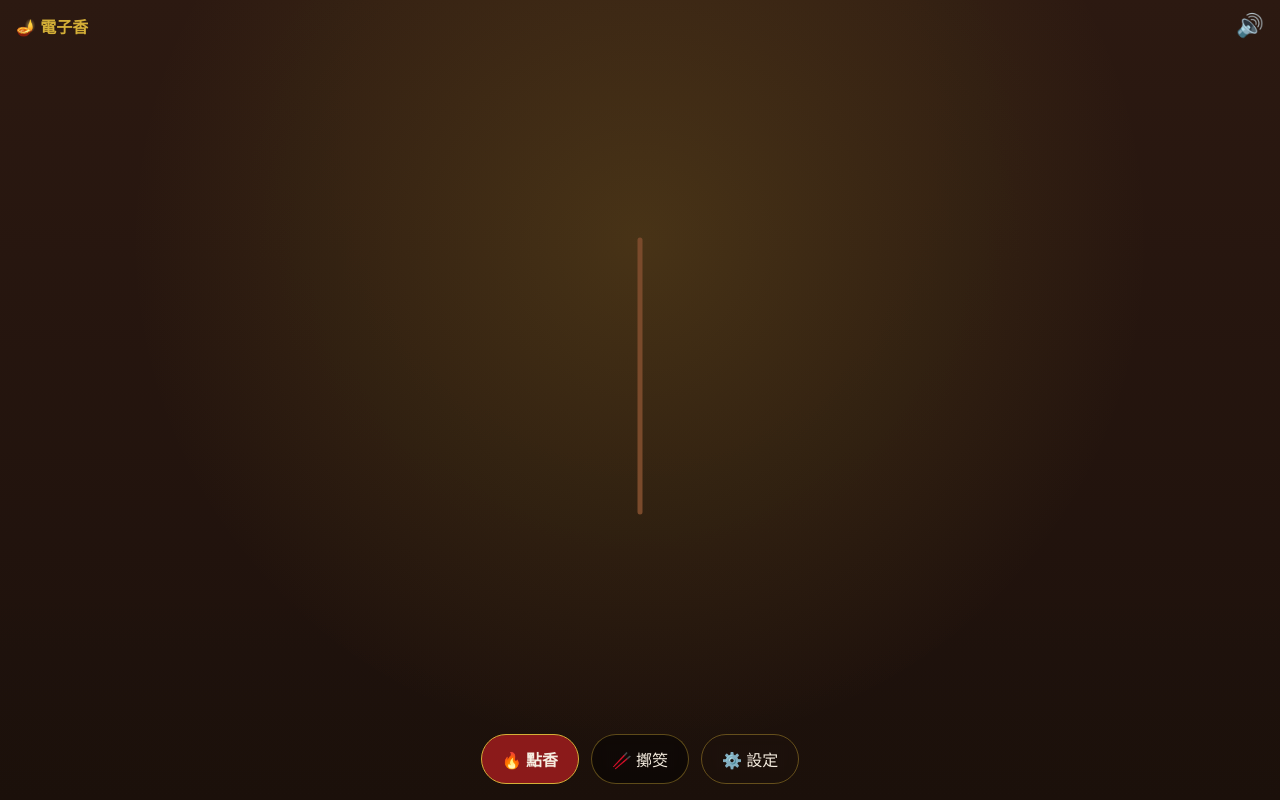
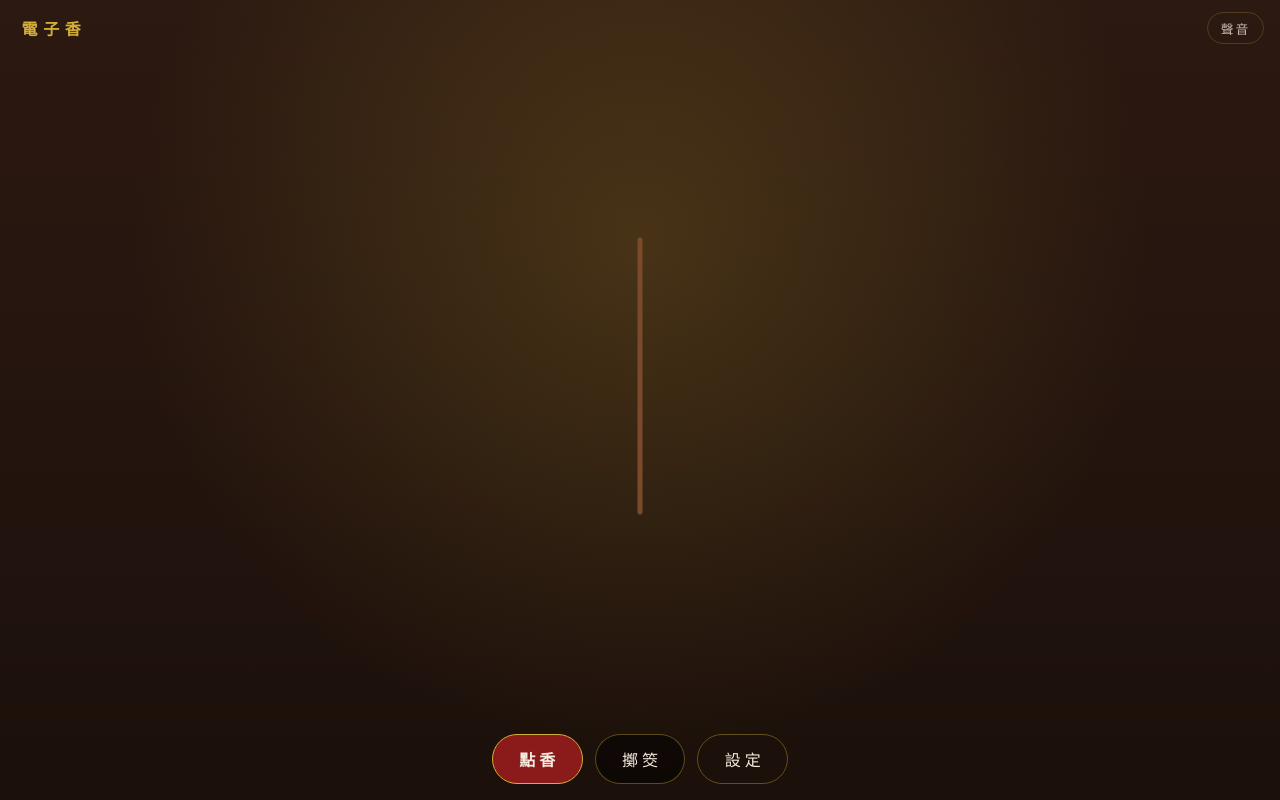
Before and after one commit to masonzeng702550/incense, a website built with Vite: page index.html in a window 1280 px wide. Both pictures are taken after a click on the button "開始參拜". Built offline with nearby package versions, Linux system fonts and the light colour scheme.

Commit message:
style: remove emoji, unify minimal temple aesthetic and redesign icon

```diff
--- a/index.html
+++ b/index.html
@@ -32,8 +32,8 @@
 
   <!-- 主要操作列 -->
   <header class="topbar">
-    <span class="brand">🪔 電子香</span>
-    <button id="muteBtn" class="icon-btn" title="靜音" aria-label="靜音">🔊</button>
+    <span class="brand">電子香</span>
+    <button id="muteBtn" class="icon-btn" title="聲音開關" aria-label="聲音開關">聲音</button>
   </header>
 
   <!-- 燃香狀態 -->
@@ -44,9 +44,9 @@
 
   <!-- 底部控制 -->
   <nav class="controls">
-    <button id="lightBtn" class="btn btn--primary">🔥 點香</button>
-    <button id="jiaobeiBtn" class="btn">🥢 擲筊</button>
-    <button id="settingsBtn" class="btn btn--ghost">⚙️ 設定</button>
+    <button id="lightBtn" class="btn btn--primary">點香</button>
+    <button id="jiaobeiBtn" class="btn">擲筊</button>
+    <button id="settingsBtn" class="btn btn--ghost">設定</button>
   </nav>
 
   <!-- 擲筊結果 -->
--- a/src/jiaobei.js
+++ b/src/jiaobei.js
@@ -3,9 +3,9 @@ import { store } from './store.js';
 import { sound } from './sound.js';
 
 const RESULTS = {
-  sheng: { name: '聖筊', desc: '神明應允 ✅' },
-  xiao: { name: '笑筊', desc: '神明微笑，請再問 🙂' },
-  yin: { name: '陰筊', desc: '神明未允，宜三思 🙏' },
+  sheng: { name: '聖筊', desc: '神明應允' },
+  xiao: { name: '笑筊', desc: '神明微笑，請再問' },
+  yin: { name: '陰筊', desc: '神明未允，宜三思' },
 };
 
 // a/b：true = 正面（平面朝上）
--- a/src/main.js
+++ b/src/main.js
@@ -59,7 +59,8 @@ lightBtn.addEventListener('click', () => {
 muteBtn.addEventListener('click', () => {
   const muted = !store.get().muted;
   store.set({ muted });
-  muteBtn.textContent = muted ? '🔇' : '🔊';
+  muteBtn.textContent = muted ? '靜音' : '聲音';
+  muteBtn.classList.toggle('is-muted', muted);
 });
 
 settingsBtn.addEventListener('click', () => { settingsPanel.hidden = false; });
@@ -67,7 +68,7 @@ closeSettings.addEventListener('click', () => { settingsPanel.hidden = true; });
 
 // 燃畢時把點香鈕變成「重新上香」
 store.subscribe((s) => {
-  if (s.phase === 'done') lightBtn.textContent = '🪔 重新上香';
-  else if (s.phase === 'burning') lightBtn.textContent = '🌬️ 熄香';
-  else lightBtn.textContent = '🔥 點香';
+  if (s.phase === 'done') lightBtn.textContent = '重新上香';
+  else if (s.phase === 'burning') lightBtn.textContent = '熄香';
+  else lightBtn.textContent = '點香';
 });
--- a/src/timer.js
+++ b/src/timer.js
@@ -55,7 +55,7 @@ export function initTimer() {
       text.textContent = `一炷香 ${fmt(left)}`;
     } else if (s.phase === 'done') {
       fill.style.width = '100%';
-      text.textContent = '一炷香已盡 🙏';
+      text.textContent = '一炷香已盡';
     }
   });
 }
--- a/styles/base.css
+++ b/styles/base.css
@@ -57,7 +57,7 @@ body:not(.phase-idle) .gate { display: none; }
   display: flex; justify-content: space-between; align-items: center;
   padding: .75rem 1rem;
 }
-.brand { font-weight: 700; color: var(--gold); }
+.brand { font-weight: 700; color: var(--gold); letter-spacing: .35em; padding-left: .35em; }
 
 .controls {
   position: fixed; left: 0; right: 0;
@@ -67,7 +67,7 @@ body:not(.phase-idle) .gate { display: none; }
 
 /* 按鈕 */
 .btn {
-  font: inherit; font-size: 1rem; padding: .75rem 1.25rem;
+  font: inherit; font-size: 1rem; letter-spacing: .25em; padding: .75rem 1.4rem .75rem 1.65rem;
   border: 1px solid rgba(212,175,55,.4); border-radius: 999px;
   background: rgba(0,0,0,.45); color: var(--text);
   backdrop-filter: blur(6px); cursor: pointer; transition: transform .1s, background .2s;
@@ -75,7 +75,15 @@ body:not(.phase-idle) .gate { display: none; }
 .btn:active { transform: scale(.95); }
 .btn--primary { background: var(--temple-red); border-color: var(--gold); font-weight: 700; }
 .btn--ghost { background: transparent; }
-.icon-btn { background: none; border: none; font-size: 1.4rem; cursor: pointer; }
+.icon-btn {
+  font: inherit; font-size: .8rem; letter-spacing: .15em;
+  color: var(--text); opacity: .75;
+  background: none; border: 1px solid rgba(212,175,55,.3);
+  border-radius: 999px; padding: .35rem .8rem; cursor: pointer;
+  transition: opacity .2s;
+}
+.icon-btn:active { opacity: 1; }
+.icon-btn.is-muted { opacity: .4; }
 
 /* 燃香狀態 */
 .burn-status {
```
Also changed, not shown: public/assets/icons/icon-maskable.svg, public/assets/icons/icon.svg.
